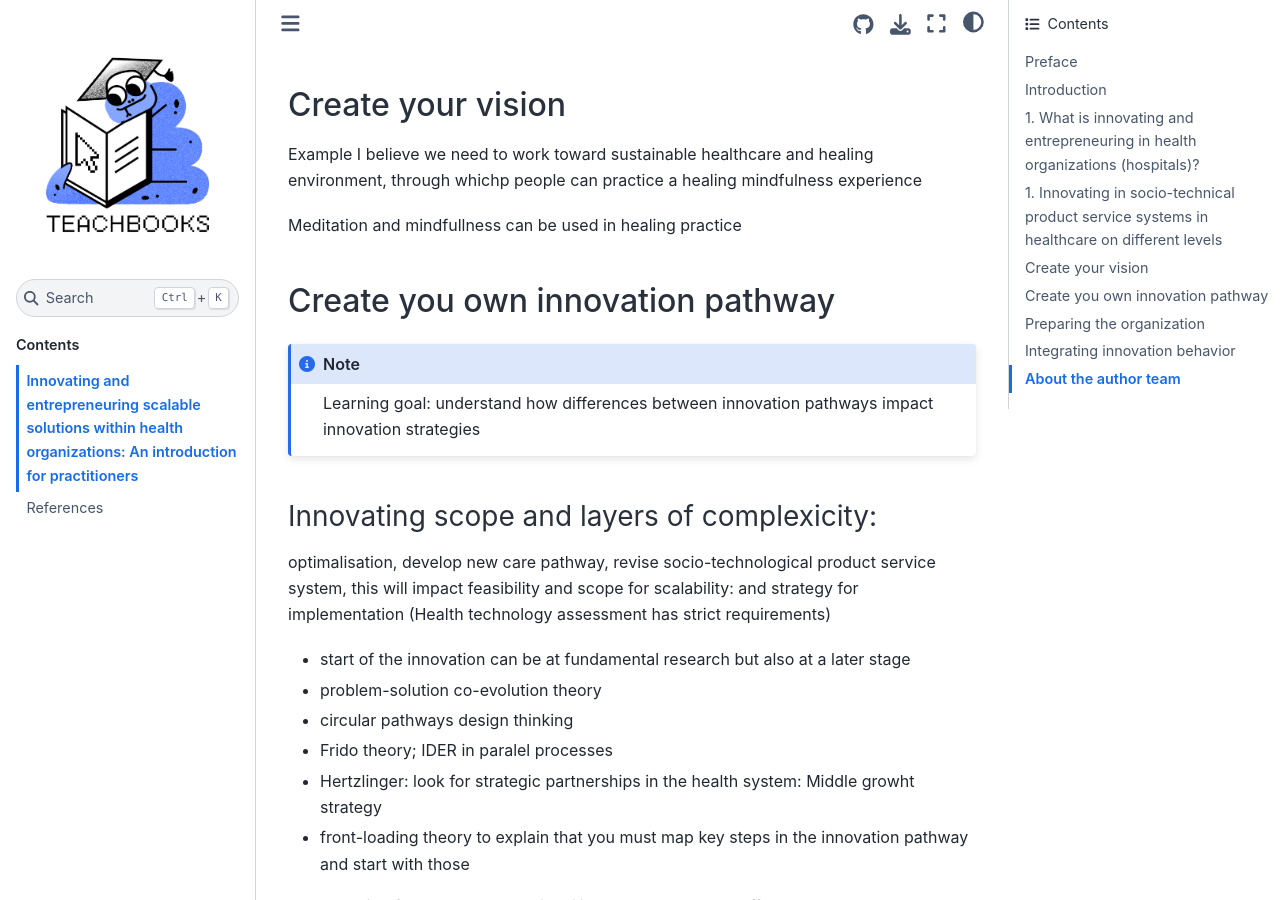
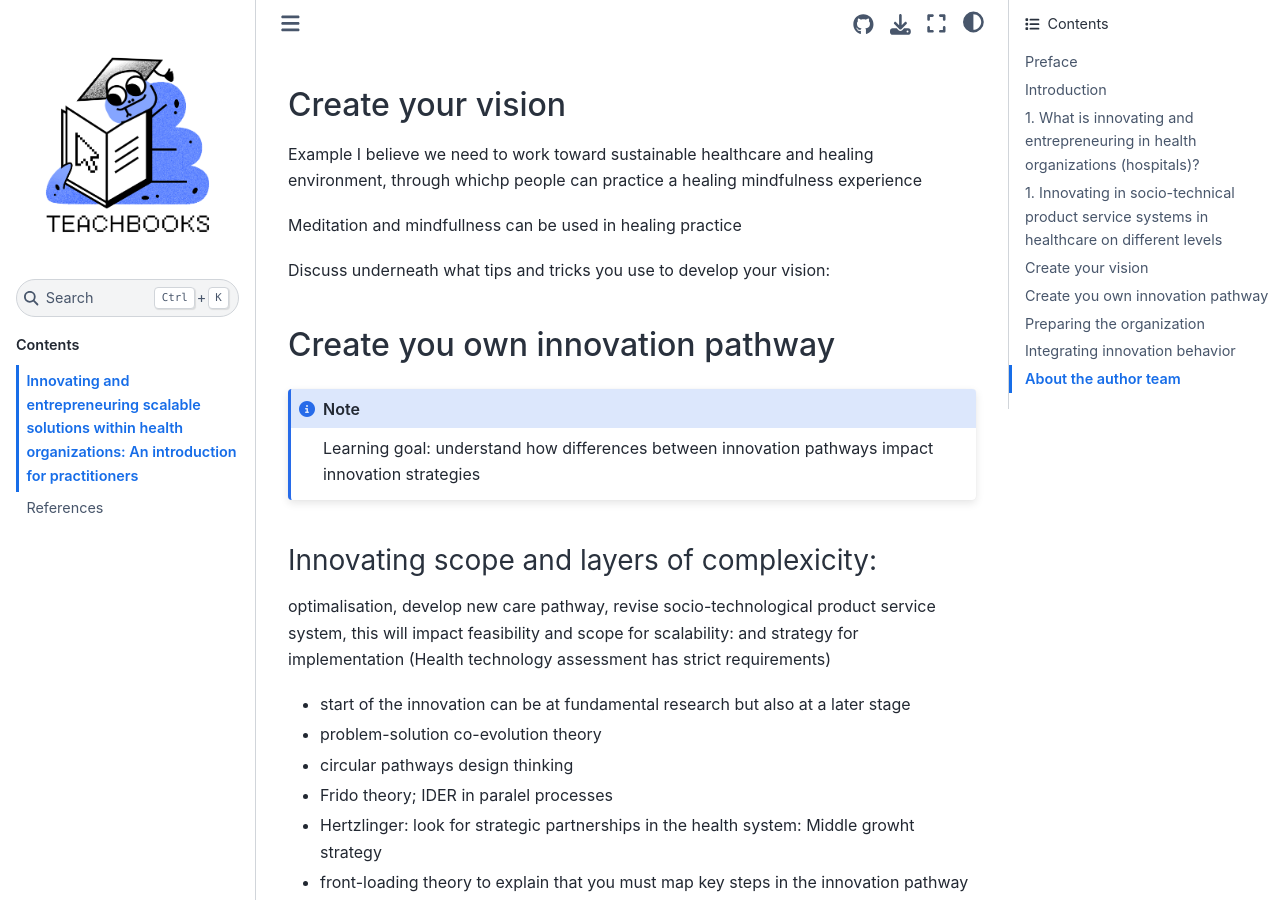
Before and after one commit to pietervandekerckhove/handbook-innovating-health, a Jupyter Book: the page built from book/Innovating_healthcare.md, in a window 1280 px wide and 900 px high, scrolled down 3278 px. Built offline with Jupyter Book 1.0.4 settings and Sphinx 7.4.7 and the Sphinx Book theme 1.1.4, drawn with Linux system fonts in a browser that asks for light colours; comment, search, counter and statistics services are not loaded.

Commit message:
Update Innovating_healthcare.md

````diff
--- a/book/Innovating_healthcare.md
+++ b/book/Innovating_healthcare.md
@@ -92,6 +92,16 @@
 Example I believe we need to work toward sustainable healthcare and healing environment, through whichp people can practice a healing mindfulness experience
 
 Meditation and mindfullness can be used in healing practice
+
+Discuss underneath what tips and tricks you use to develop your vision:
+
+<script src=https://utteranc.es/client.js
+        repo="pietervandekerckhove/handbook-innovating-health"
+        issue-term="pathname"
+        theme="github-light"
+        crossorigin="anonymous"
+        async>
+</script>
 
 ## Create you own innovation pathway
 ```{note}
````
